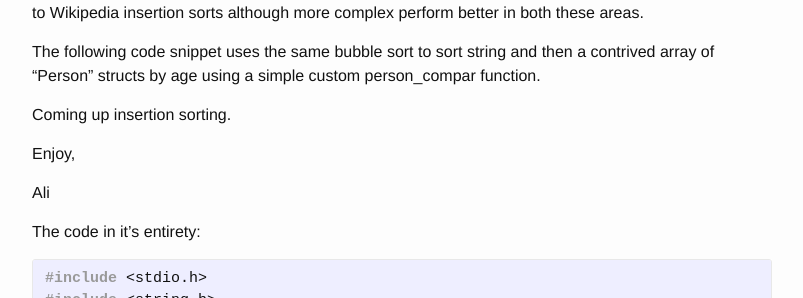
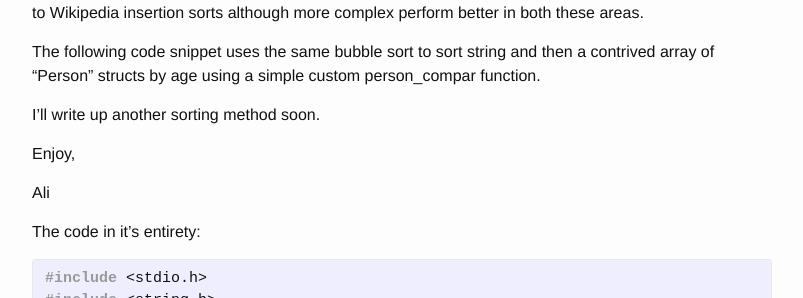
Before and after one commit to ali-raheem/alis_blog, a Jekyll site: the page built from _posts/2015-11-07-assorted-sorting.markdown, in a window 1280 px wide and 900 px high, scrolled down 2018 px. Shown: the part 154-452 px from the top of the window, without its empty margins (238-1041 px from the left). Built offline with Jekyll 4.4.1, drawn with Linux system fonts in a browser that asks for light colours.

Commit message:
updated assorted sorts

```diff
--- a/_posts/2015-11-07-assorted-sorting.markdown
+++ b/_posts/2015-11-07-assorted-sorting.markdown
@@ -90,7 +90,7 @@ This is kind of signature is super powerful and good enough for small or nearly
 
 The following code snippet uses the same bubble sort to sort string and then a contrived array of "Person" structs by age using a simple custom person_compar function.
 
-Coming up insertion sorting.
+I'll write up another sorting method soon.
 
 Enjoy,
 
```
